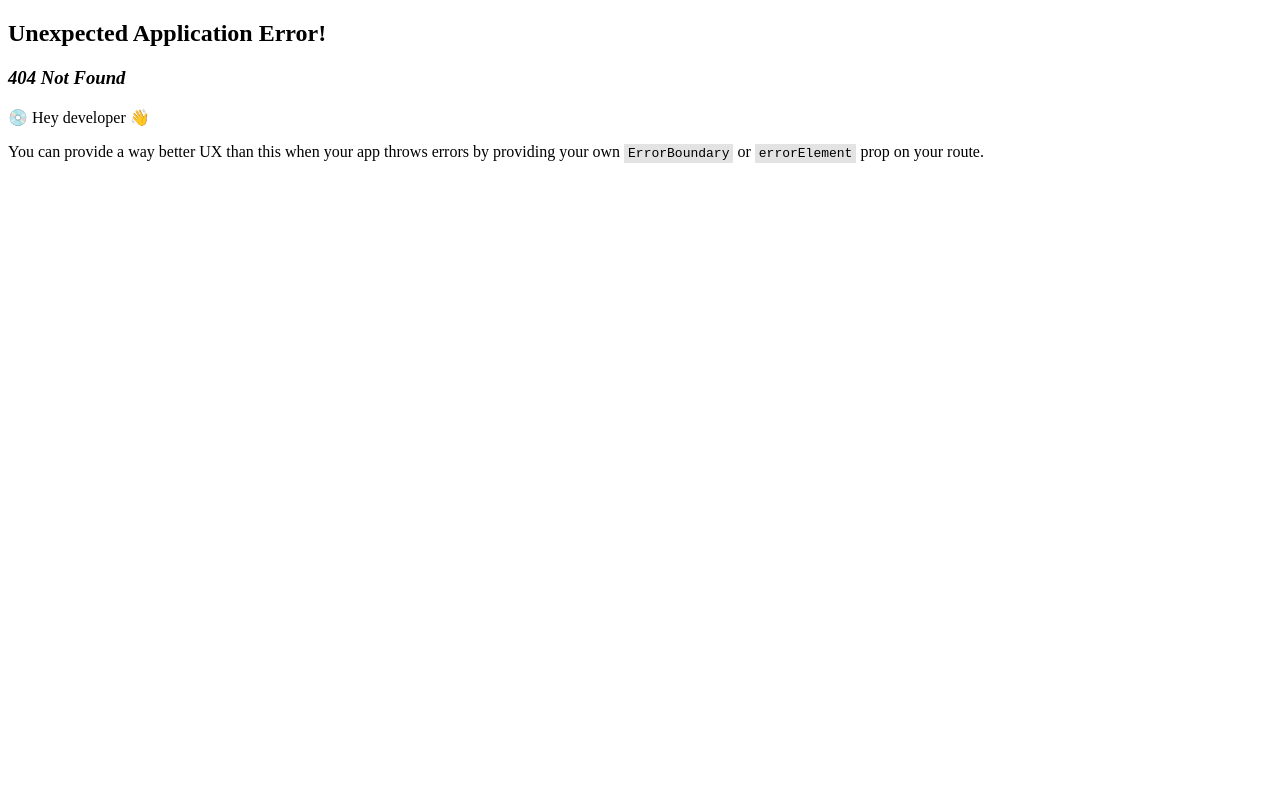
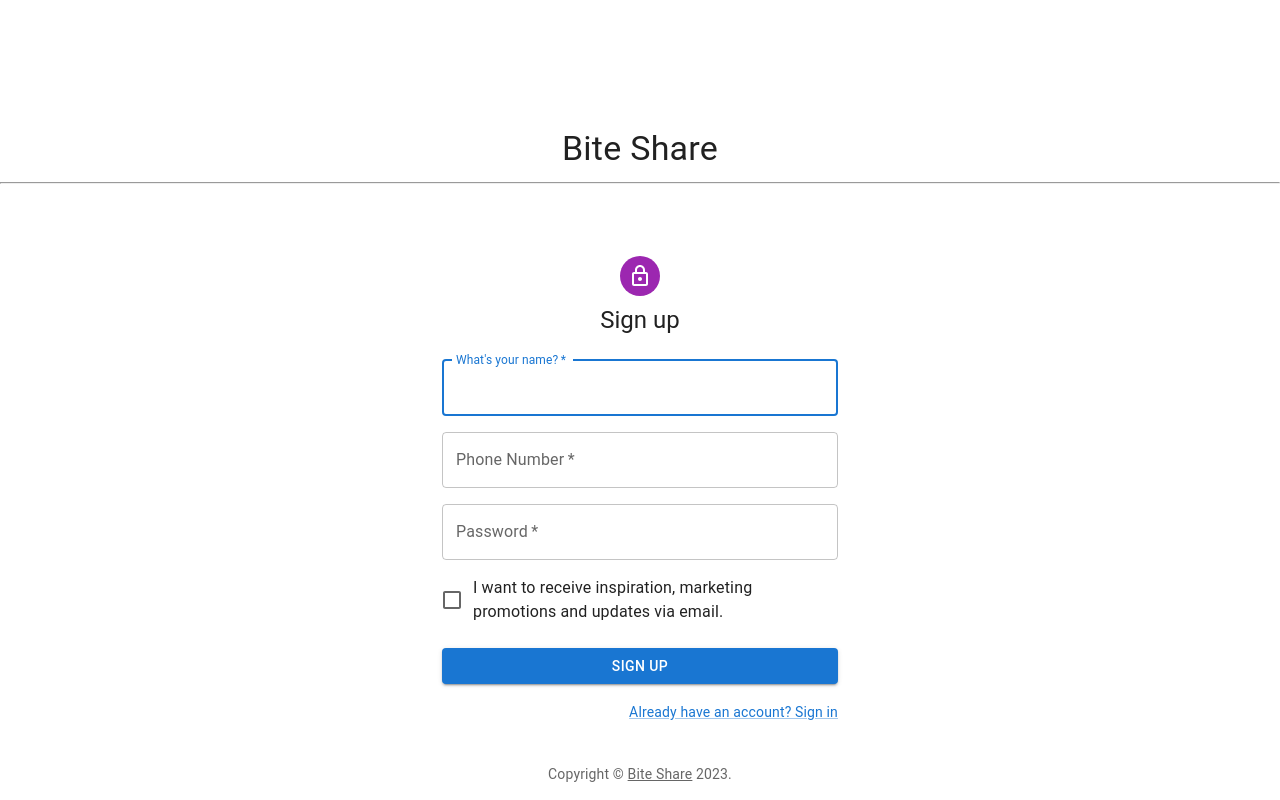
Before and after one commit to rpp2205-boc-dolomite/biteshare-app, a React app: page /signup in a window 1280 px wide. Before the commit this address had no page. Built offline with nearby package versions, Linux system fonts and the light colour scheme; the HTML template or start-up script is replaced by a standard one.

Commit message:
sign up and sign in pages

```diff
--- /dev/null
+++ b/client/src/components/Copyright.jsx
@@ -0,0 +1,17 @@
+import * as React from 'react';
+import Link from '@mui/material/Link';
+import Typography from '@mui/material/Typography';
+
+
+export default function Copyright(props) {
+  return (
+    <Typography variant="body2" color="text.secondary" align="center" {...props}>
+      {'Copyright © '}
+      <Link color="inherit" href="https://biteshare.ecitytech.net/">
+        Bite Share
+      </Link>{' '}
+      {new Date().getFullYear()}
+      {'.'}
+    </Typography>
+  );
+}
--- /dev/null
+++ b/client/src/components/Login.jsx
@@ -0,0 +1,104 @@
+import * as React from 'react';
+import Avatar from '@mui/material/Avatar';
+import Button from '@mui/material/Button';
+import CssBaseline from '@mui/material/CssBaseline';
+import TextField from '@mui/material/TextField';
+import FormControlLabel from '@mui/material/FormControlLabel';
+import Checkbox from '@mui/material/Checkbox';
+import Link from '@mui/material/Link';
+import Grid from '@mui/material/Grid';
+import Box from '@mui/material/Box';
+import LockOutlinedIcon from '@mui/icons-material/LockOutlined';
+import Typography from '@mui/material/Typography';
+import Container from '@mui/material/Container';
+import { createTheme, ThemeProvider } from '@mui/material/styles';
+import Copyright from './Copyright.jsx';
+
+
+const theme = createTheme();
+
+export default function SignIn() {
+  const handleSubmit = (event) => {
+    event.preventDefault();
+    const data = new FormData(event.currentTarget);
+    console.log({
+      phone: data.get('tel'),
+      password: data.get('password'),
+    });
+    //auth to check the pasword, if correct redirct to path dashboard otherwise display a error to user
+  };
+
+  return (
+    <ThemeProvider theme={theme}>
+        <Typography component='h1' variant="h4" align='center' gutterBottom sx={{mt:"10%"}}>
+            Bite Share
+        </Typography>
+        <hr/>
+      <Container component="main" maxWidth="xs">
+        <CssBaseline />
+        <Box
+          sx={{
+            marginTop: 8,
+            display: 'flex',
+            flexDirection: 'column',
+            alignItems: 'center',
+          }}
+        >
+          <Avatar sx={{ m: 1, bgcolor: 'secondary.main' }}>
+            <LockOutlinedIcon />
+          </Avatar>
+          <Typography component="h1" variant="h5">
+            Sign in
+          </Typography>
+          <Box component="form" onSubmit={handleSubmit} noValidate sx={{ mt: 1 }}>
+            <TextField
+              margin="normal"
+              required
+              fullWidth
+              id="tel"
+              label="Phone Number"
+              name="tel"
+              autoComplete="tel"
+              autoFocus
+            />
+            <TextField
+              margin="normal"
+              required
+              fullWidth
+              name="password"
+              label="Password"
+              type="password"
+              id="password"
+              autoComplete="current-password"
+            />
+            <FormControlLabel
+              control={<Checkbox value="remember" color="primary" />}
+              label="Remember me"
+            />
+            <Button
+              type="submit"
+              fullWidth
+              variant="contained"
+              sx={{ mt: 3, mb: 2 }}
+            >
+              Sign In
+            </Button>
+            <Grid container>
+              <Grid item xs>
+                <Link href="#" variant="body2">
+                  Forgot password?
+                </Link>
+              </Grid>
+              <Grid item>
+                <Link href="/signup" variant="body2">
+                  {"Don't have an account? Sign Up"}
+                </Link>
+              </Grid>
+            </Grid>
+          </Box>
+        </Box>
+        <Copyright sx={{ mt: 8, mb: 4 }} />
+      </Container>
+    </ThemeProvider>
+  );
+}
--- /dev/null
+++ b/client/src/components/SignUp.jsx
@@ -0,0 +1,114 @@
+import * as React from 'react';
+import Avatar from '@mui/material/Avatar';
+import Button from '@mui/material/Button';
+import CssBaseline from '@mui/material/CssBaseline';
+import TextField from '@mui/material/TextField';
+import FormControlLabel from '@mui/material/FormControlLabel';
+import Checkbox from '@mui/material/Checkbox';
+import Link from '@mui/material/Link';
+import Grid from '@mui/material/Grid';
+import Box from '@mui/material/Box';
+import LockOutlinedIcon from '@mui/icons-material/LockOutlined';
+import Typography from '@mui/material/Typography';
+import Container from '@mui/material/Container';
+import { createTheme, ThemeProvider } from '@mui/material/styles';
+import Copyright from './Copyright.jsx';
+
+
+const theme = createTheme();
+
+export default function SignUp() {
+  const handleSubmit = (event) => {
+    event.preventDefault();
+    const data = new FormData(event.currentTarget);
+    console.log({
+      phone: data.get('phone'),
+      password: data.get('password'),
+    });
+  };
+
+  return (
+    <ThemeProvider theme={theme}>
+       <Typography component="h1" variant="h4" align='center' gutterBottom sx={{mt:"10%"}}>
+            Bite Share
+        </Typography>
+        <hr/>
+      <Container component="main" maxWidth="xs" >
+        <CssBaseline />
+        <Box
+          sx={{
+            marginTop: 8,
+            display: 'flex',
+            flexDirection: 'column',
+            alignItems: 'center',
+          }}
+        >
+          <Avatar sx={{ m: 1, bgcolor: 'secondary.main' }}>
+            <LockOutlinedIcon />
+          </Avatar>
+          <Typography component="h1" variant="h5">
+            Sign up
+          </Typography>
+          <Box component="form" noValidate onSubmit={handleSubmit} sx={{ mt: 3 }}>
+            <Grid container spacing={2}>
+              <Grid item xs={12}>
+                <TextField
+                  autoComplete="given-name"
+                  name="username"
+                  required
+                  fullWidth
+                  id="username"
+                  label="What's your name?"
+                  autoFocus
+                />
+              </Grid>
+              <Grid item xs={12}>
+                <TextField
+                  required
+                  fullWidth
+                  id="phone"
+                  label="Phone Number"
+                  name="tel"
+                  autoComplete="tel"
+                />
+              </Grid>
+              <Grid item xs={12}>
+                <TextField
+                  required
+                  fullWidth
+                  name="password"
+                  label="Password"
+                  type="password"
+                  id="password"
+                  autoComplete="new-password"
+                />
+              </Grid>
+              <Grid item xs={12}>
+                <FormControlLabel
+                  control={<Checkbox value="allowExtraEmails" color="primary" />}
+                  label="I want to receive inspiration, marketing promotions and updates via email."
+                />
+              </Grid>
+            </Grid>
+            <Button
+              type="submit"
+              fullWidth
+              variant="contained"
+              sx={{ mt: 3, mb: 2 }}
+            >
+              Sign Up
+            </Button>
+            <Grid container justifyContent="flex-end">
+              <Grid item>
+                <Link href="/login" variant="body2">
+                  Already have an account? Sign in
+                </Link>
+              </Grid>
+            </Grid>
+          </Box>
+        </Box>
+        <Copyright sx={{ mt: 5 }} />
+      </Container>
+    </ThemeProvider>
+  );
+}
--- a/client/src/components/createMeal/AddFriends.jsx
+++ b/client/src/components/createMeal/AddFriends.jsx
@@ -65,7 +65,7 @@ const AddFriends = (props) => {
           }
         </Box>
         <Box sx={{justifyContent:"center",textAlign:'center', pt:"20%", m:1}}>
-           <Button onClick={(e) => hanldeSubmit(e)} variant="contained" size="large" sx={{width:'60%', backgroundColor:'orange', '&:hover': {backgroundColor:'orange'}}}>Continue</Button>
+           <Button onClick={(e) => handleSubmit(e)} variant="contained" size="large" sx={{width:'60%', backgroundColor:'orange', '&:hover': {backgroundColor:'orange'}}}>Continue</Button>
         </Box>
 
       </Container>
```
Also changed, not shown: client/src/index.jsx (+4 -3 lines), 1 other file (tests, documents, lock files or other folders).
